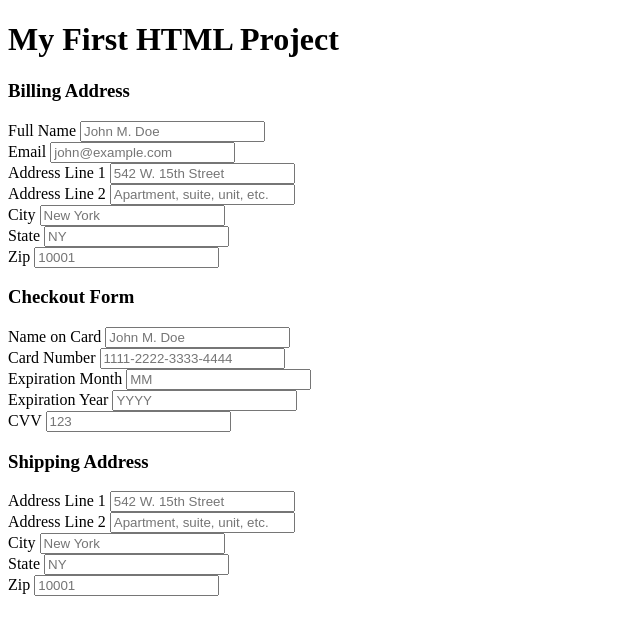
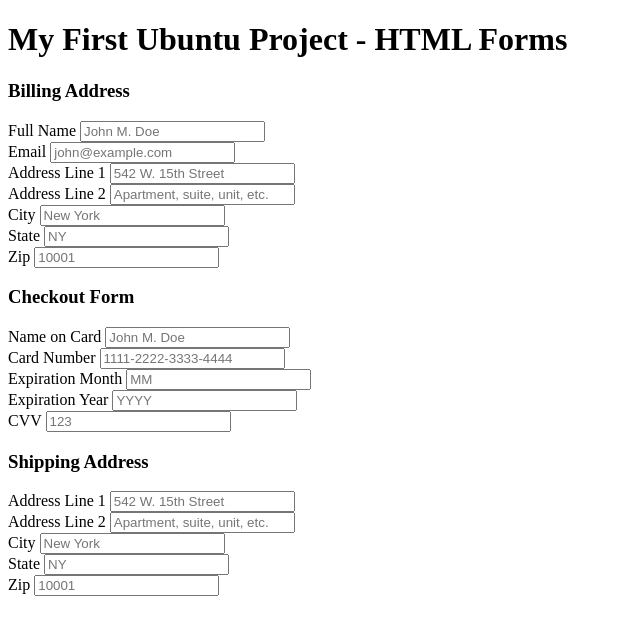
Before and after one commit to ahauser16/animatedTextGitDemo, a plain HTML site: page index.html in a window 1280 px wide. Shown: the whole page, without its empty margins (0-640 px from the left). Drawn offline with Linux system fonts and the light colour scheme.

```diff
--- a/index.html
+++ b/index.html
@@ -6,7 +6,7 @@
     <title>My First HTML Project</title>
 </head>
 <body>
-    <h1>My First HTML Project</h1>
+    <h1>My First Ubuntu Project - HTML Forms</h1>
 
     <!-- Billing Address Form -->
     <div class="billing-form">
```
